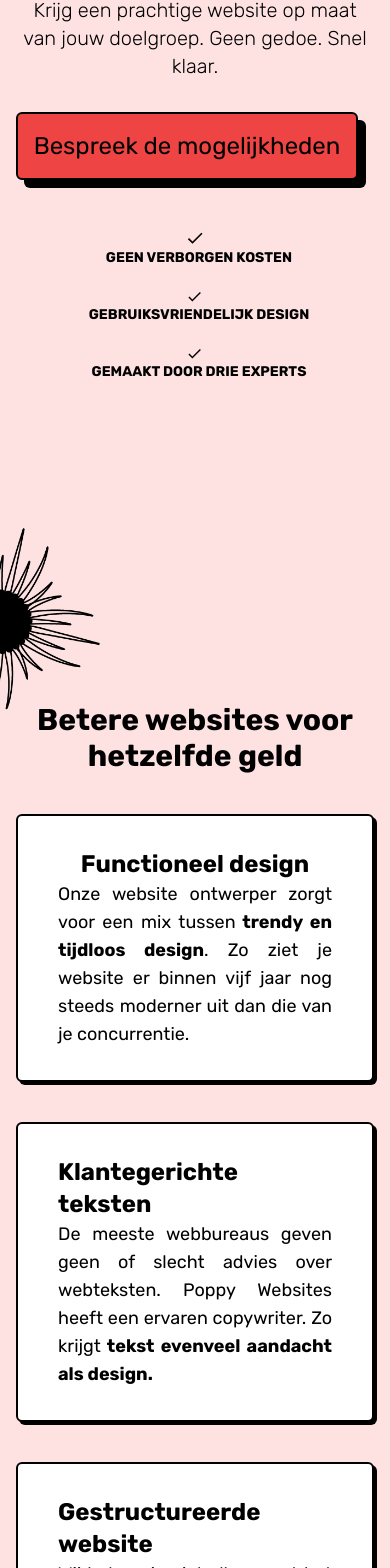
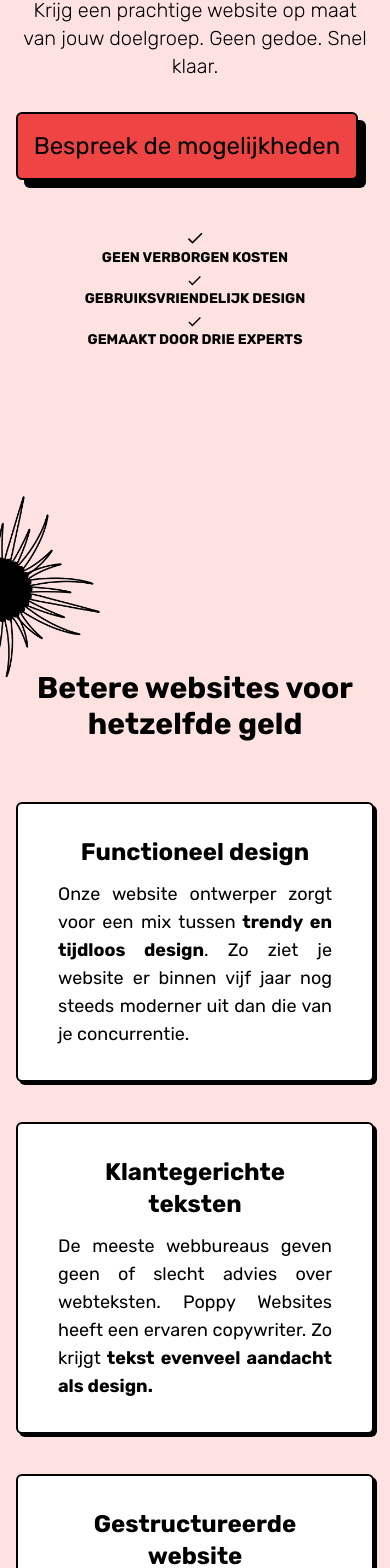
Before and after one commit to AmerSikira/poppy-websites, a Next.js app: page / in a window 390 px wide. Shown: the part 424-1992 px from the top of the page. Built offline with nearby package versions, Linux system fonts and the light colour scheme.

Commit message:
Some minor bug fixes

```diff
--- a/components/homepage/hero.tsx
+++ b/components/homepage/hero.tsx
@@ -14,14 +14,17 @@ const Hero = () => {
 					<P className="uppercase text-sm font-bold">
 						Webdesign en webteksten
 					</P>
-					<H1>Grootse websites voor kleine bedrijven</H1>
+					<H1>
+						Grootse websites <br className="hidden lg:inline" />
+						voor kleine bedrijven
+					</H1>
 					<Subheading>
 						Krijg een prachtige website op maat van jouw doelgroep.
 						Geen gedoe. Snel klaar.
 					</Subheading>
 					<Cta>Bespreek de mogelijkheden</Cta>
 
-					<FlexRow className="items-center content-center mt-10">
+					<FlexRow className="items-center content-center mt-10 ">
 						<FlexRow className="items-center content-center">
 							<Image
 								alt="checkmark"
@@ -29,31 +32,31 @@ const Hero = () => {
 								height={20}
 								width={20}
 							/>
-							<P className="ml-2 uppercase text-sm font-bold">
+							<P className="ml-0 md:ml-2 uppercase text-sm font-bold">
 								Geen verborgen kosten
 							</P>
 						</FlexRow>
 
-						<FlexRow className=" items-center content-center mt-5 sm:mt-0 sm:ml-5">
+						<FlexRow className=" items-center content-center mt-1 sm:mt-0 sm:ml-5">
 							<Image
 								alt="checkmark"
 								src="/check.svg"
 								height={17}
 								width={17}
 							/>
-							<P className="ml-2 uppercase text-sm font-bold">
+							<P className="ml-0 md:ml-2 uppercase text-sm font-bold">
 								Gebruiksvriendelijk design
 							</P>
 						</FlexRow>
 
-						<FlexRow className="items-center content-center mt-5 sm:mt-0 sm:ml-5">
+						<FlexRow className="items-center content-center mt-1 sm:mt-0 sm:ml-5">
 							<Image
 								alt="checkmark"
 								src="/check.svg"
 								height={17}
 								width={17}
 							/>
-							<P className="ml-2 uppercase text-sm font-bold">
+							<P className="ml-0 md:ml-2 uppercase text-sm font-bold">
 								Gemaakt door drie experts
 							</P>
 						</FlexRow>
--- a/components/homepage/services.tsx
+++ b/components/homepage/services.tsx
@@ -17,7 +17,9 @@ const Services = () => {
 
 				<FlexRow className="gap-10">
 					<Card>
-						<H3>Functioneel design</H3>
+						<H3 className="w-full text-center">
+							Functioneel design
+						</H3>
 						<P align="text-justify">
 							Onze website ontwerper zorgt voor een mix tussen
 							<strong> trendy en tijdloos design</strong>. Zo ziet
@@ -27,7 +29,9 @@ const Services = () => {
 					</Card>
 
 					<Card>
-						<H3>Klantegerichte teksten</H3>
+						<H3 className="w-full text-center">
+							Klantegerichte teksten
+						</H3>
 						<P align="text-justify">
 							De meeste webbureaus geven geen of slecht advies
 							over webteksten. Poppy Websites heeft een ervaren
@@ -40,7 +44,9 @@ const Services = () => {
 					</Card>
 
 					<Card>
-						<H3>Gestructureerde website</H3>
+						<H3 className="w-full text-center">
+							Gestructureerde website
+						</H3>
 						<P align="text-justify">
 							Wij helpen je niet alleen met het design maar ook
 							met de structuur en de inhoud van jouw website zodat
--- a/components/ui/card/card.tsx
+++ b/components/ui/card/card.tsx
@@ -2,7 +2,7 @@ import React from "react";
 
 const Card = ({
 	children,
-	className,
+	className = "",
 	width = "w-full md:w-1/3",
 }: {
 	children: React.ReactNode;
--- a/components/ui/heading/h2.tsx
+++ b/components/ui/heading/h2.tsx
@@ -5,7 +5,7 @@ const H2 = ({
 	className?: string;
 	children: React.ReactNode;
 }) => {
-	const classNames = `text-center text-3xl md:text-6xl font-bold text-black ${className}`;
+	const classNames = `text-center text-3xl md:text-6xl font-bold text-black mb-5 md:mb-10 ${className}`;
 	return <h2 className={classNames}>{children}</h2>;
 };
 
--- a/components/ui/heading/h3.tsx
+++ b/components/ui/heading/h3.tsx
@@ -7,7 +7,7 @@ const H3 = ({
 	color?: string;
 	children: React.ReactNode;
 }) => {
-	const classNames = `text-2xl md:text-4xl font-bold ${className} ${color}`;
+	const classNames = `text-2xl md:text-4xl font-bold mb-3 md:mb-5 ${className} ${color}`;
 	return <h3 className={classNames}>{children}</h3>;
 };
 
```
